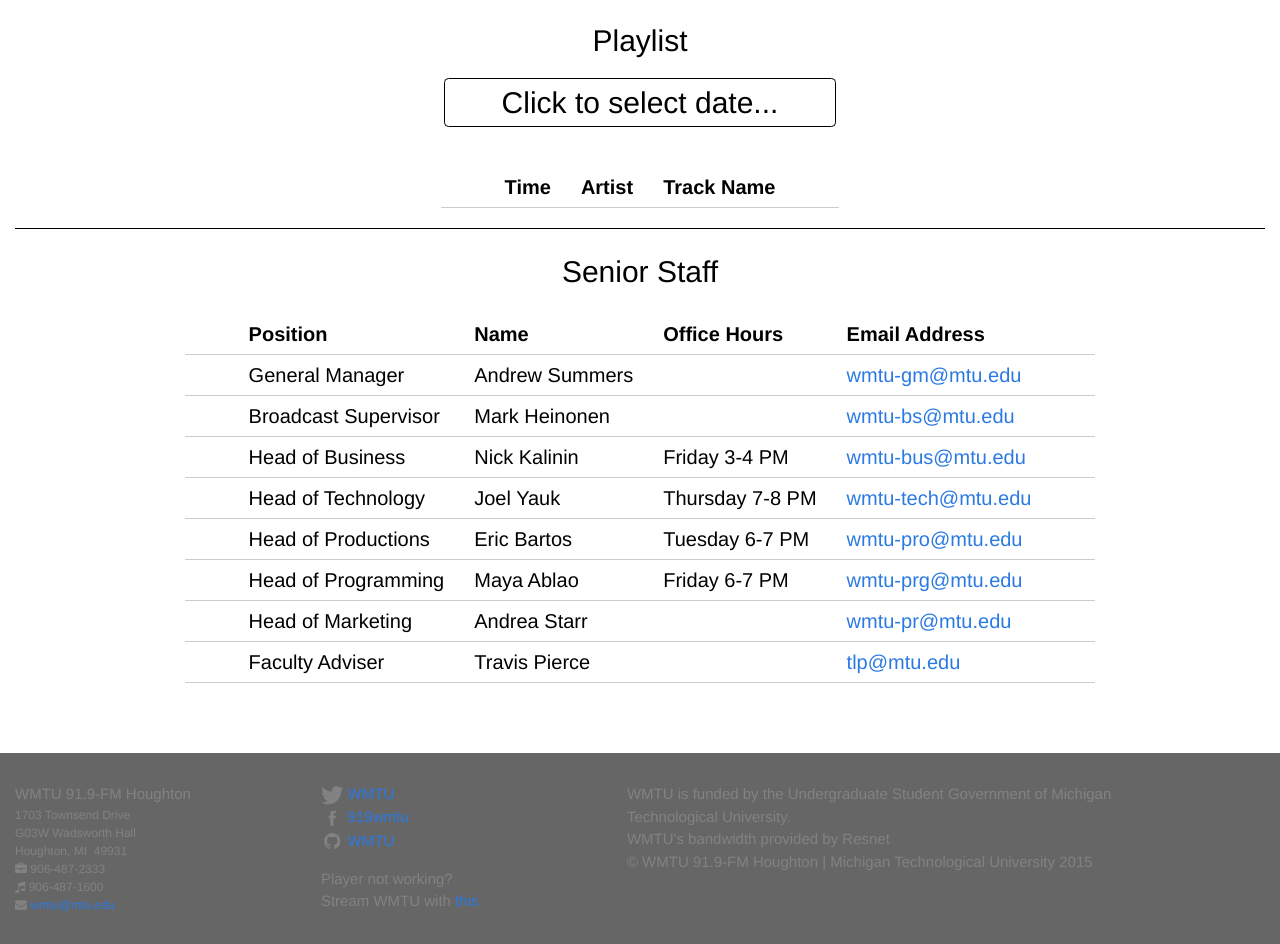
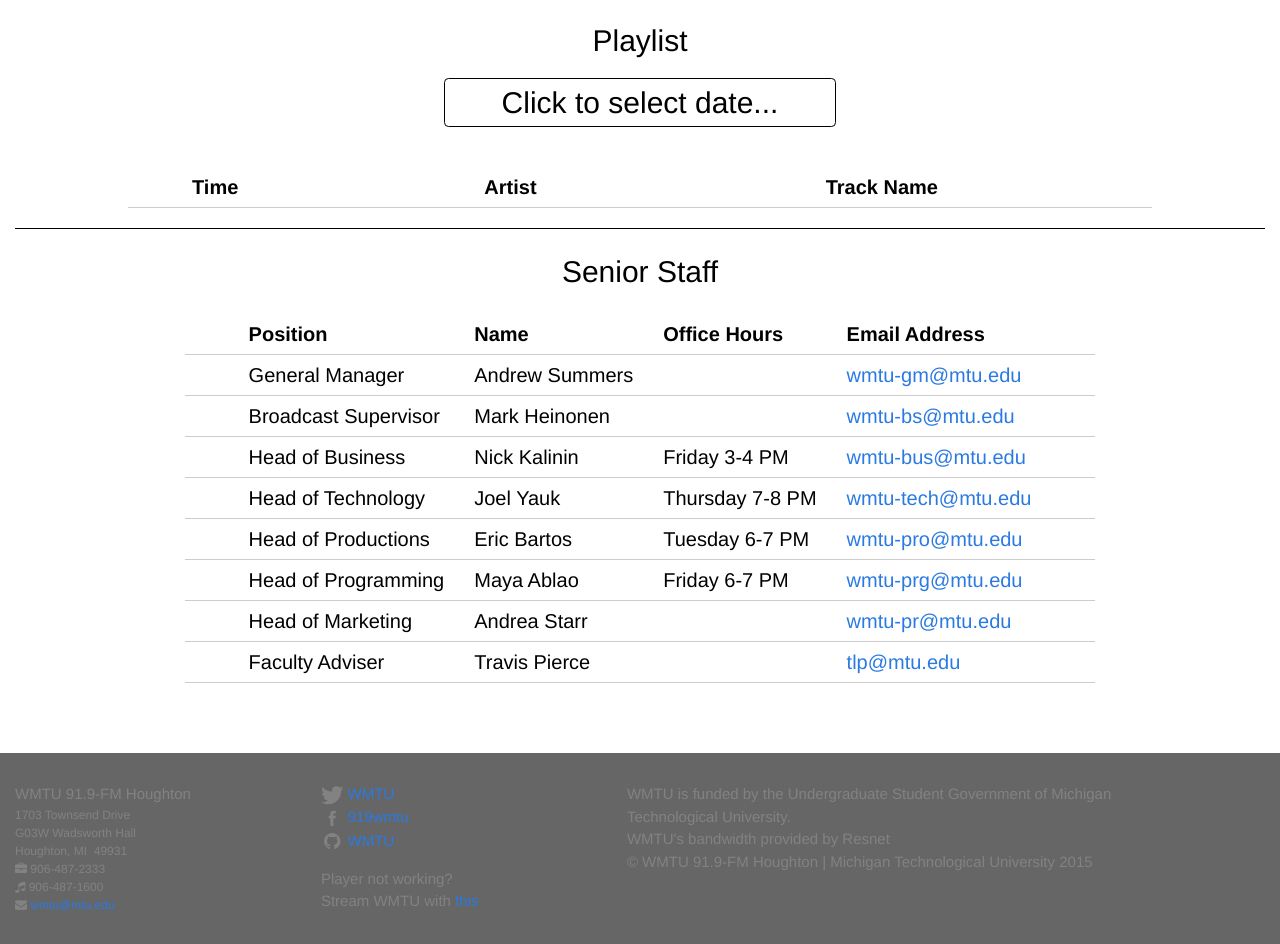
Before and after one commit to WMTU/wmtu.mtu.edu, a Jekyll site: the page built from index.html, in a window 1280 px wide. Shown: the part 1223-2167 px from the top of the page. Built offline with Jekyll 4.4.1, drawn with Linux system fonts in a browser that asks for light colours.

Commit message:
Reign in trackback table height

```diff
--- a/css/style.css
+++ b/css/style.css
@@ -266,6 +266,19 @@
 
 #playlist-table{
   margin: 1em auto;
+  max-width: 80vw;
+}
+
+#playlist-table tbody {
+  display: block;
+  max-height: 50vh;
+  overflow-y: scroll;
+}
+
+#playlist-table thead, #playlist-table tbody tr {
+  display: table;
+  width: 100%;
+  table-layout: fixed;
 }
 
 /* footer styling */
--- a/index.html
+++ b/index.html
@@ -15,11 +15,15 @@
     </div>
   </form>
   <table id="playlist-table" class="content_table">
-    <tr>
-      <th>Time</th>
-      <th>Artist</th>
-      <th>Track Name</th>
-    </tr>
+    <thead>
+      <tr>
+        <th>Time</th>
+        <th>Artist</th>
+        <th>Track Name</th>
+      </tr>
+    </thead>
+    <tbody>
+    </tbody>
   </table>
 </div>
 <div class="divider"></div>
--- a/js/app.coffee
+++ b/js/app.coffee
@@ -14,7 +14,7 @@
 
 WMTU.handleDatePickerEvent = ->
   $('#playlist-date').blur()
-  $("#playlist-table").empty().append "<tr><th>Time</th><th>Artist</th><th>Track Name</th></tr>"
+  $("#playlist-table tbody").empty()
   pickedValue = WMTU.datePicker.get 'select', 'yyyy mm dd'
   if pickedValue != null & pickedValue != ""
     $("#playlist-table").show()
@@ -33,7 +33,7 @@
   data = JSON.parse(data)
   for item in data
     row = $("<tr />")
-    $("#playlist-table").append(row)
+    $("#playlist-table tbody").append(row)
     row.append($("<td>" + moment(item.ts, "YYYY-MM-DD HH:mm:ss").format("h:mm A") + "</td>"))
     row.append($("<td>" + item.artist + "</td>"))
     row.append($("<td>" + item.song_name + "</td>"))
```
